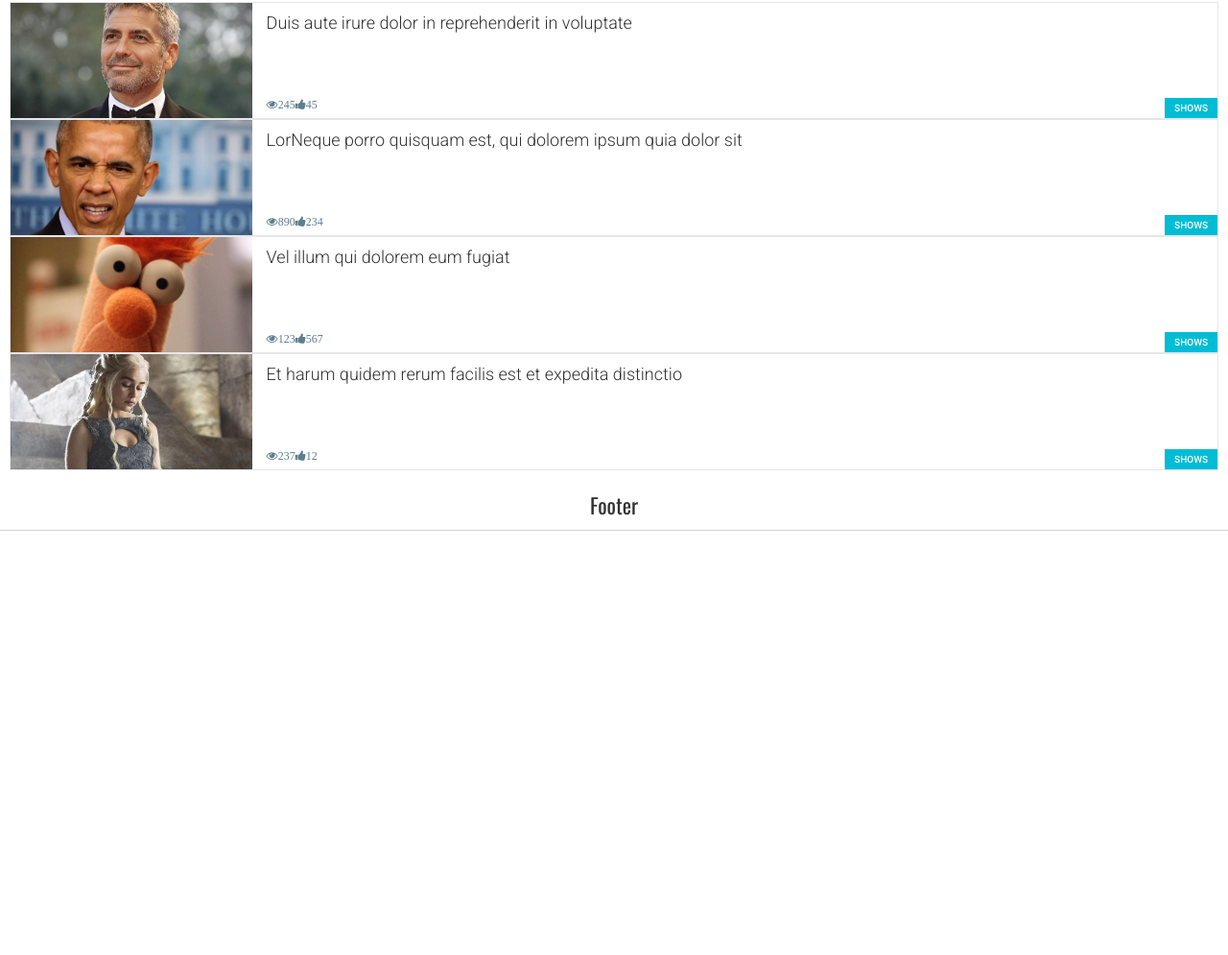
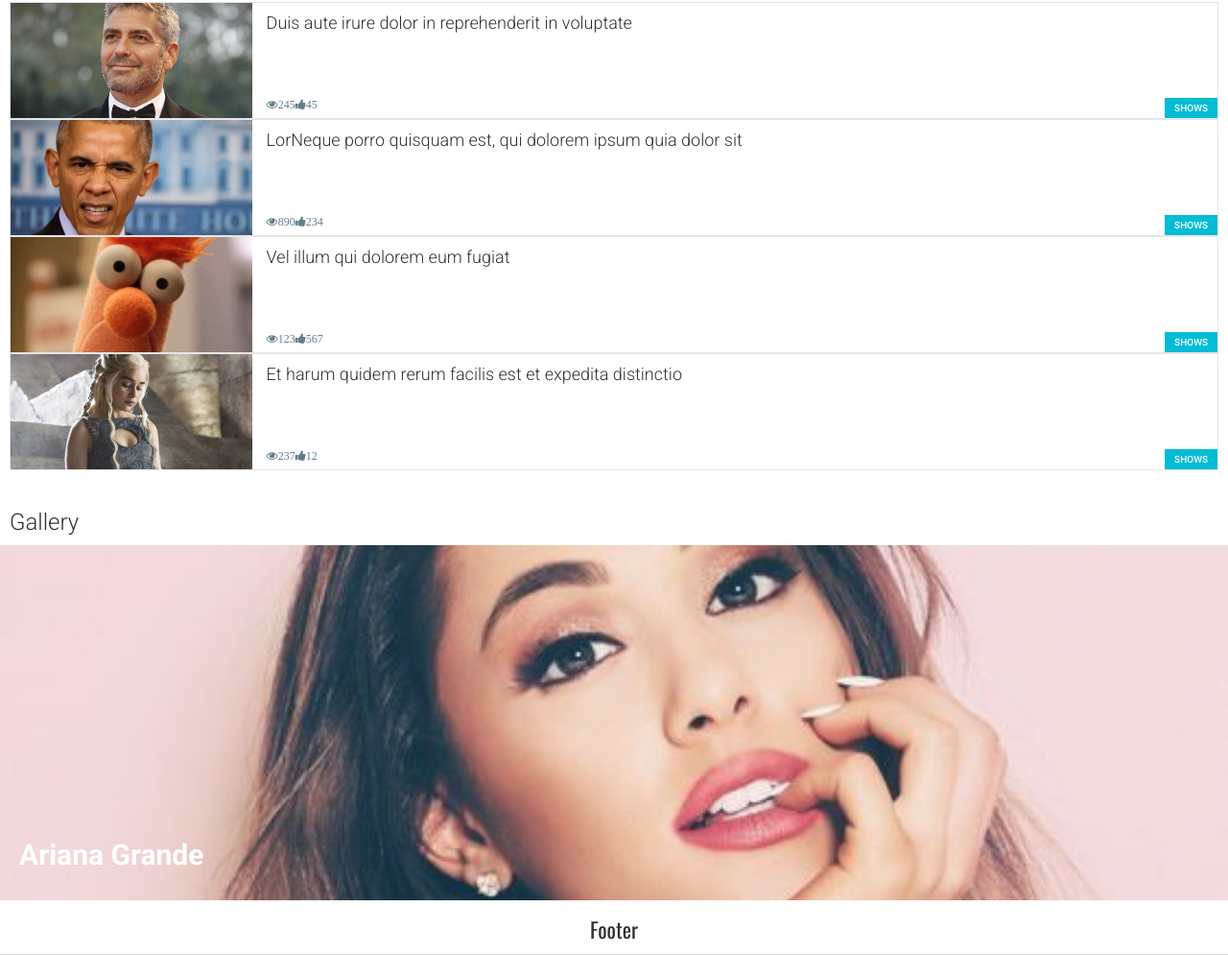
Before and after one commit to gavin771/daily-news, a React app: page / in a window 1280 px wide. Shown: the part 1329-2324 px from the top of the page at 96% size. Before the commit the page ends 1882 px from the top, so only its background shows below. Built offline with nearby package versions, Linux system fonts and the light colour scheme; data requests are answered from the project's data file.

Commit message:
Added gallery component, reducer & styles

```diff
--- a/public/css/style.css
+++ b/public/css/style.css
@@ -112,3 +112,30 @@
   font-size:12px;
   color: #607d8b;
 }
+
+/** Home Gallery **/
+.gallery{
+  text-align: left
+}
+
+.gallery h2{
+  font-weight: 300;
+  padding:10px;
+  margin-bottom:0;
+}
+
+.gallery .slider_item .image{
+  background-size: cover !important;
+  background-position: center center !important;
+  widows: 100%;
+  height:370px;
+  position:relative;
+}
+
+.gallery .slider_item .image h3{
+  position: absolute;
+  color: #fff;
+  bottom: 0;
+  left: 20px;
+  font-size:30px;
+}
--- a/src/actions/index.js
+++ b/src/actions/index.js
@@ -11,7 +11,7 @@
 }
 
 export function otherNews () {
-  const request = fetch(`${URL}/articles?_order=desc&_start=3`, { method: 'GET' })
+  const request = fetch(`${URL}/articles?_order=desc&_start=3&_end=10`, { method: 'GET' })
     .then(res => res.json());
 
   return {
@@ -19,3 +19,13 @@
     payload: request
   }
 }
+
+export function latestGalleries () {
+  const request = fetch(`${URL}/galleries?_order=desc&_start=0&_limit=1`, { method: 'GET' })
+    .then(res => res.json());
+
+  return {
+    type: 'GET_GALLERY',
+    payload: request
+  }
+}
--- /dev/null
+++ b/src/components/home/Gallery.js
@@ -0,0 +1,42 @@
+import React from 'react';
+import Slider from 'react-slick';
+import { Link } from 'react-router-dom';
+
+const settings = {
+  dots: false,
+  infinite: true,
+  speed: 500,
+  slidesToShow: 1,
+  slidesToScroll: 1
+}
+
+const showGallery = ({ gallery }) => {
+  if (gallery) {
+    return (
+      <Slider {...settings}>
+        {gallery.map((i) => {
+          return (<Link to={`/galleries/${i.id}`}
+            key={i.id}
+            className="slider_item">
+            <div
+              className="image"
+              style={{ background: `url(/images/galleries/${i.images[0].img})` }}>
+              <h3>{i.artist}</h3>
+            </div>
+          </Link>)
+        })}
+      </Slider>
+    )
+  }
+}
+
+const Gallery = (props) => {
+  return (
+    <div className="gallery">
+      <h2>Gallery</h2>
+      {showGallery(props)}
+    </div>
+  )
+}
+
+export default Gallery
--- a/src/containers/Home.js
+++ b/src/containers/Home.js
@@ -1,17 +1,19 @@
 import React, { Component } from 'react'
 import { connect } from 'react-redux'
-import { latestNews, otherNews } from '../actions'
+import { latestNews, otherNews, latestGalleries } from '../actions'
 import { bindActionCreators } from 'redux'
 
 //components
 import LatestNews from '../components/home/LatestNews'
 import OtherNews from '../components/home/OtherNews'
+import Gallery from '../components/home/Gallery'
 
 class Home extends Component {
 
   componentDidMount () {
     this.props.latestNews()
     this.props.otherNews()
+    this.props.latestGalleries()
   }
 
   render () {
@@ -19,19 +21,22 @@
       <div>
         <LatestNews latest={this.props.articles.latest} />
         <OtherNews other={this.props.articles.other} />
+        <Gallery gallery={this.props.gallery.latestGallery} />
       </div>
     )
   }
 }
 
 function mapStateToProps (state) {
+  console.log(state)
   return {
-    articles: state.articles
+    articles: state.articles,
+    gallery: state.gallery
   }
 }
 
 function mapDispatchToProps (dispatch) {
-  return bindActionCreators({ latestNews, otherNews }, dispatch)
+  return bindActionCreators({ latestNews, otherNews, latestGalleries }, dispatch)
 }
 
 export default connect(mapStateToProps, mapDispatchToProps)(Home)
--- /dev/null
+++ b/src/reducers/galleries_reducer.js
@@ -0,0 +1,8 @@
+export default function (state = {}, action) {
+  switch (action.type) {
+    case 'GET_GALLERY':
+      return { ...state, latestGallery: action.payload }
+    default: return state
+
+  }
+}
--- a/src/reducers/index.js
+++ b/src/reducers/index.js
@@ -1,8 +1,10 @@
 import { combineReducers } from 'redux';
 import articles from './articles_reducer'
+import gallery from './galleries_reducer'
 
 const rootReducer = combineReducers({
-  articles
+  articles,
+  gallery
 })
 
 export default rootReducer;
```
